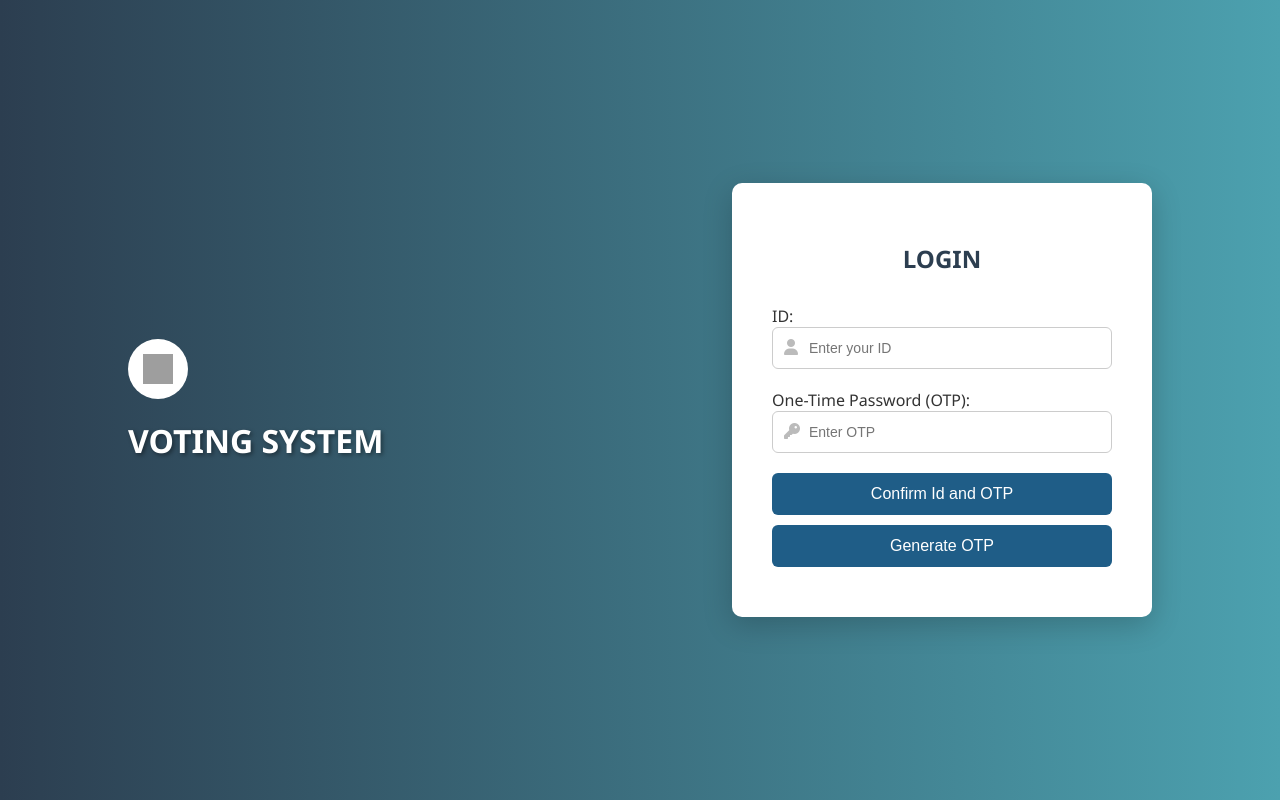
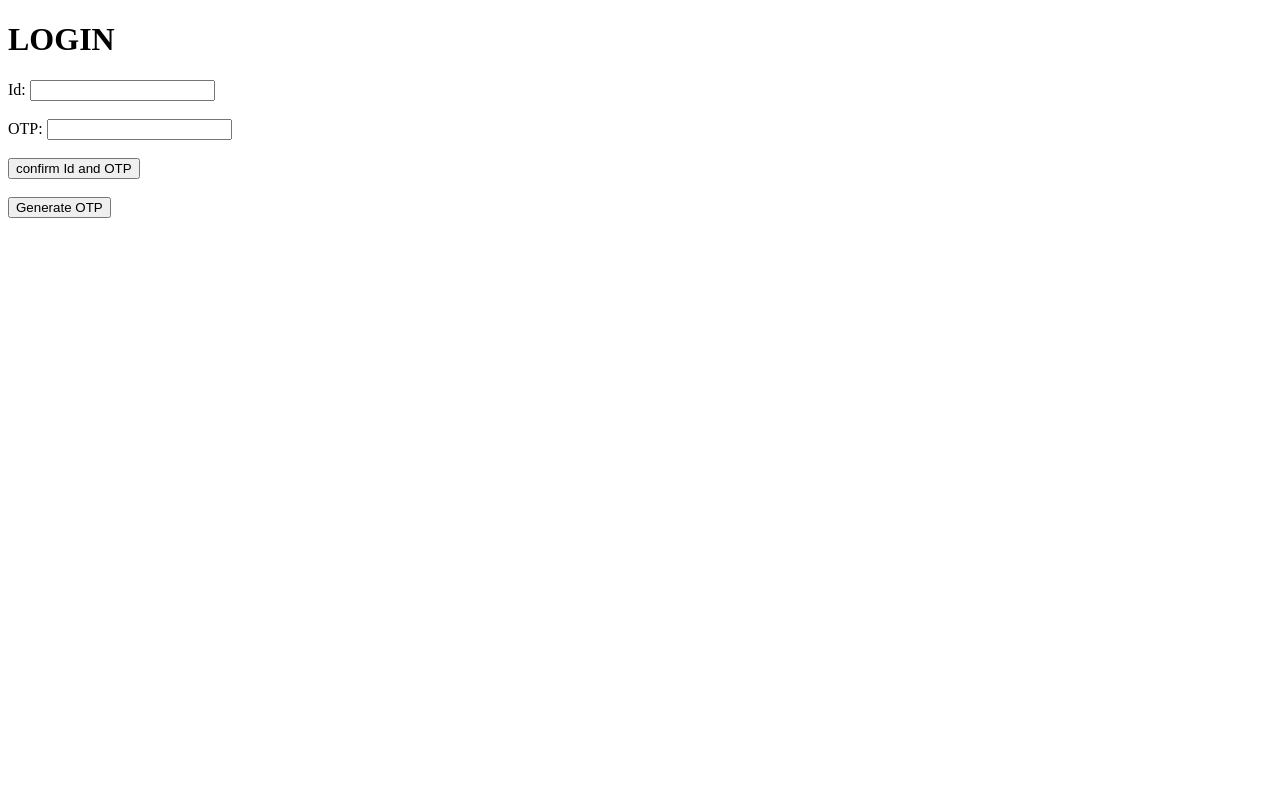
Before and after one commit to Noam-Barzilay/Voting-System, a Flask app: page / in a window 1280 px wide. Run offline with Flask 3, Linux system fonts and the light colour scheme; grey boxes are pictures that could not be loaded.

Commit message:
no style welcome_screen.html

```diff
--- a/templates/welcome_screen.html
+++ b/templates/welcome_screen.html
@@ -1,123 +1,8 @@
 <!DOCTYPE html>
-<html lang="en">
+
 <head>
-  <meta charset="UTF-8">
-  <title>Secure Voting Login</title>
-  <link rel="stylesheet" href="https://cdnjs.cloudflare.com/ajax/libs/font-awesome/6.4.0/css/all.min.css">
-  <style>
-    * {
-      box-sizing: border-box;
-    }
-
-    body {
-      margin: 0;
-      font-family: 'Segoe UI', Tahoma, Geneva, Verdana, sans-serif;
-      background: linear-gradient(to right, #2c3e50, #4ca1af);
-      height: 100vh;
-      display: flex;
-      justify-content: space-between;
-      align-items: center;
-      padding: 0 10%;
-      color: white;
-    }
-
-    .left-panel {
-      display: flex;
-      flex-direction: column;
-      align-items: flex-start;
-    }
-
-    .left-panel .icon {
-      background-color: white;
-      border-radius: 50%;
-      width: 60px;
-      height: 60px;
-      display: flex;
-      justify-content: center;
-      align-items: center;
-      margin-bottom: 20px;
-    }
-
-    .left-panel .icon img {
-      width: 30px;
-      height: 30px;
-    }
-
-    .left-panel h1 {
-      margin: 0;
-      font-size: 32px;
-      font-weight: bold;
-      text-shadow: 2px 2px 4px rgba(0, 0, 0, 0.4);
-    }
-
-    .login-box {
-      background: white;
-      color: #333;
-      padding: 40px;
-      border-radius: 10px;
-      width: 420px;
-      box-shadow: 0px 8px 30px rgba(0, 0, 0, 0.2);
-    }
-
-    .login-box h2 {
-      text-align: center;
-      margin-bottom: 30px;
-      color: #2c3e50;
-    }
-
-    .input-group {
-      position: relative;
-      margin-bottom: 20px;
-    }
-
-    .input-group i {
-      position: absolute;
-      top: 12px;
-      left: 12px;
-      color: #bbb;
-    }
-
-    input[type="text"] {
-      width: 100%;
-      padding: 12px 12px 12px 36px;
-      border: 1px solid #ccc;
-      border-radius: 6px;
-      font-size: 14px;
-      color: #333;
-    }
-
-    .button {
-      width: 100%;
-      padding: 12px;
-      background-color: #1f5d87;
-      color: white;
-      border: none;
-      border-radius: 6px;
-      font-size: 16px;
-      cursor: pointer;
-      margin-bottom: 10px;
-      transition: background-color 0.3s ease;
-    }
-
-    .button:hover {
-      background-color: #144768;
-    }
-
-    @media (max-width: 768px) {
-      body {
-        flex-direction: column;
-        justify-content: center;
-        padding: 20px;
-      }
-
-      .left-panel {
-        align-items: center;
-        margin-bottom: 30px;
-      }
-    }
-  </style>
-
-<script>
+    <title>VOTING 2025</title>
+    <script>
         // javascript function to send response back to backend and generate OTP
         async function Generate_OTP() {
             // retrieve the id field and make sure it exists
@@ -135,7 +20,7 @@
                     headers: { "Content-Type": "application/json" },
                     body: JSON.stringify({ user_id: userId })
                 });
-                // if response it ok and valid, send the OTP
+                // if response is ok and valid, send the OTP
                 if (response.ok) {
                     const data = await response.json();
                     alert("New OTP generated: " + data.otp + "\ncheck your mobile phone/email in real time scenario");
@@ -144,38 +29,33 @@
                 }
             } catch (err) {
                 console.error(err);
-                alert("Error generating OTP");
+                alert("Invalid id or User already voted!");
             }
         }
     </script>
 </head>
 
 <body>
-  <div class="left-panel">
-    <div class="icon">
-      <img src="https://cdn-icons-png.flaticon.com/512/3064/3064197.png" alt="lock icon">
-    </div>
-    <h1>VOTING SYSTEM</h1>
-  </div>
+    <h1>LOGIN</h1>
+    <form action="/sign_in" method="post">
 
-  <div class="login-box">
-    <h2>LOGIN</h2>
-    <form action="/sign_in" method="post">
-      <label for="id">ID:</label>
-      <div class="input-group">
-        <i class="fas fa-user"></i>
-        <input type="text" id="id" name="user_id" placeholder="Enter your ID" required>
-      </div>
+        <label for="id">Id:</label>
+        <input type="text" id="id" name="user_id" required>
 
-      <label for="OTP">One-Time Password (OTP):</label>
-      <div class="input-group">
-        <i class="fas fa-key"></i>
-        <input type="text" id="OTP" name="user_otp" placeholder="Enter OTP" required>
-      </div>
+        <br><br>
 
-      <button class="button" type="submit">Confirm Id and OTP</button>
-      <button class="button" type="button" onclick="Generate_OTP()">Generate OTP</button>
+        <label for="OTP">OTP:</label>
+        <input type="text" id="OTP" name="user_otp" required>
+
+        <br><br>
+
+        <button type="submit">confirm Id and OTP</button>
+
+        <br><br>
+
+        <button type="button" onclick="Generate_OTP()">Generate OTP</button>
     </form>
-  </div>
+
 </body>
+
 </html>
```
